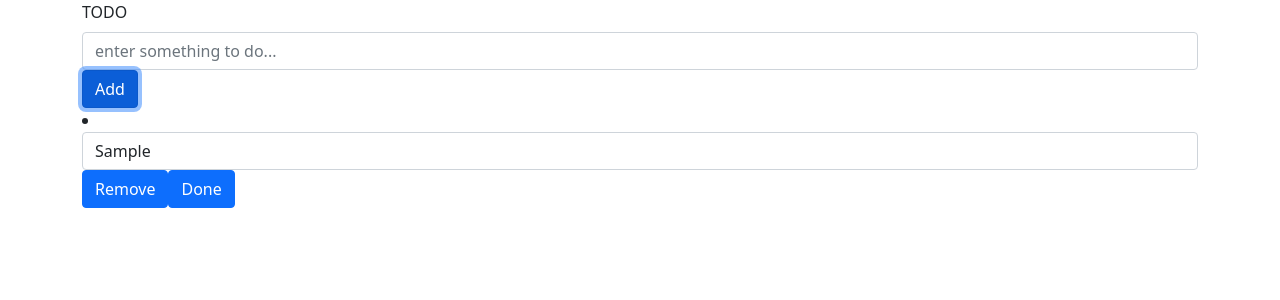
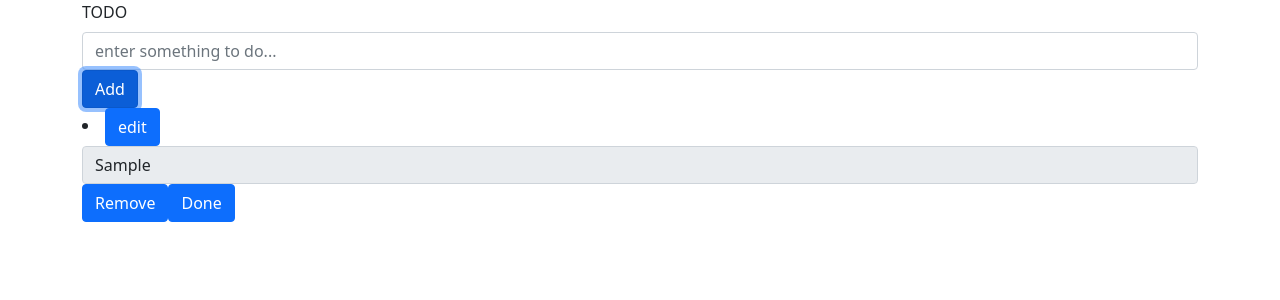
Before and after one commit to nargesabolhasan/Narges-hajabolhasan-hw15-maktab66, a React (Create React App) app in the folder 1/my-app1/: page / in a window 1280 px wide. Both pictures are taken after typing "Sample" into the empty fields and a click on the button "Add". Shown: the top 300 px of the page. Built offline with nearby package versions, Linux system fonts and the light colour scheme.

Commit message:
edit function created

```diff
--- a/1/my-app1/src/components/Todo.js
+++ b/1/my-app1/src/components/Todo.js
@@ -11,6 +11,7 @@ export default class Todo extends Component {
     this.state = {
       list: [],
       done: []
+
     }
   }
   //-----------
@@ -26,7 +27,7 @@ export default class Todo extends Component {
   }
   //-----------
   doneTodo = (todo) => {
-     this.setState({ done: [todo, ...this.state.done] })
+    this.setState({ done: [todo, ...this.state.done] })
   }
   //-----------
   undoItem = (todo) => {
@@ -36,13 +37,30 @@ export default class Todo extends Component {
       list: [...this.state.list, todo]
     })
   }
-  //-------------
+
+  //------------
+  setUpdate = (updatedTitle) => {
+    this.setState({
+      list: this.state.list.map(todo => {
+        // if (todo.id === id) {
+          todo.inputValue = updatedTitle
+          console.log(todo.id)
+        //}
+        return todo
+      }),
+    })
+  }
+  componentDidUpdate(){
+
+  }
+  //-----------
+
   componentWillUnmount() {
     this.removeTodo()
     this.doneTodo()
     this.undoItem()
   }
-
+  //-----------
   render() {
     return (
       <div>
@@ -51,12 +69,13 @@ export default class Todo extends Component {
             <Col>
               <Todoform
                 submithandler={this.addTodo}
-              // doneTodo={this.doneTodo}
               />
               <Todolist
                 data={this.state.list}
                 removingTodo={this.removeTodo}
                 doneTodo={this.doneTodo}
+                setUpdate={this.setUpdate}
+              // id={this.randomId}
               />
               <div>
                 <ul>
@@ -65,10 +84,10 @@ export default class Todo extends Component {
                       <li key={i}>
                         {item.inputValue}
                         <Button
-                        onClick={() => this.undoItem(item)}
-                           > Undo
+                          onClick={() => this.undoItem(item)}
+                        > Undo
                         </Button>
-                        </li>
+                      </li>
                     )
                   })}
                 </ul>
--- a/1/my-app1/src/components/Todoform.js
+++ b/1/my-app1/src/components/Todoform.js
@@ -22,16 +22,15 @@ export default class Todoform extends Component {
     changeHandler = (e) => {
         const value = e.target.value
         this.setState({ inputValue: value })
-        console.log(value)
+        // console.log(value)
     };
-    //-----------
-
+    //----------
     render() {
-        const { inputValue } = this.state;
+         const { inputValue} = this.state
         return (
             <div >
                 <Form onSubmit={this.formSubmit}>
-                    <Form.Group controlId="name-input">
+                    <Form.Group >
                         <Form.Label>TODO</Form.Label>
                         <Form.Control
                             type="text"
--- a/1/my-app1/src/components/Todolist.js
+++ b/1/my-app1/src/components/Todolist.js
@@ -3,25 +3,54 @@ import { Form, Button } from 'react-bootstrap';
 import 'bootstrap/dist/css/bootstrap.min.css';
 
 class Todolist extends Component {
+
     //--------------
-    removeItem(currentTtem) {
+    removeItem = (currentTtem) => {
         this.props.removingTodo(currentTtem);
     };
     //--------------
-    doneItem(currentTtem) {
+    doneItem = (currentTtem) => {
         this.props.doneTodo(currentTtem);
         this.props.removingTodo(currentTtem);
     };
+    //--------
+    handleEditing = event => {
+        event.target.nextSibling.disabled = false;
+    }
+    //---------
+    handleUpdatedDone = event => {
+        if (event.key === "Enter") {
+            event.target.disabled = true;
+        }
+    }
+    //----------
+    randomId = (() => {
+        const uint32 = window.crypto.getRandomValues(new Uint32Array(1))[0];
+        return uint32.toString(16);
+    })
+    //----------
+    componentDidMount() {
+        this.randomId()
+    }
+    //----------
     render() {
         return (
             <Form>
-
                 {this.props.data.map((item, i) => {
                     return (
-                        <li key={i}>
+                        <li key={i} id={`${this.randomId}`} >
+                            <Button key={i} onDoubleClick={this.handleEditing}>edit</Button>
                             <Form.Control
+                                disabled={true}
+                                className="edit"
                                 type="text"
-                                value={item.inputValue} />
+                                value={item.inputValue}
+                                onChange={(e) => {
+                                    this.props.setUpdate(e.target.value)
+
+                                }}
+                                onKeyDown={this.handleUpdatedDone}
+                            />
                             <Button
                                 onClick={() => this.removeItem(item)}
                             >Remove</Button>
```
Also changed, not shown: 1/my-app1/src/components/ItemToDoList.js (added).
